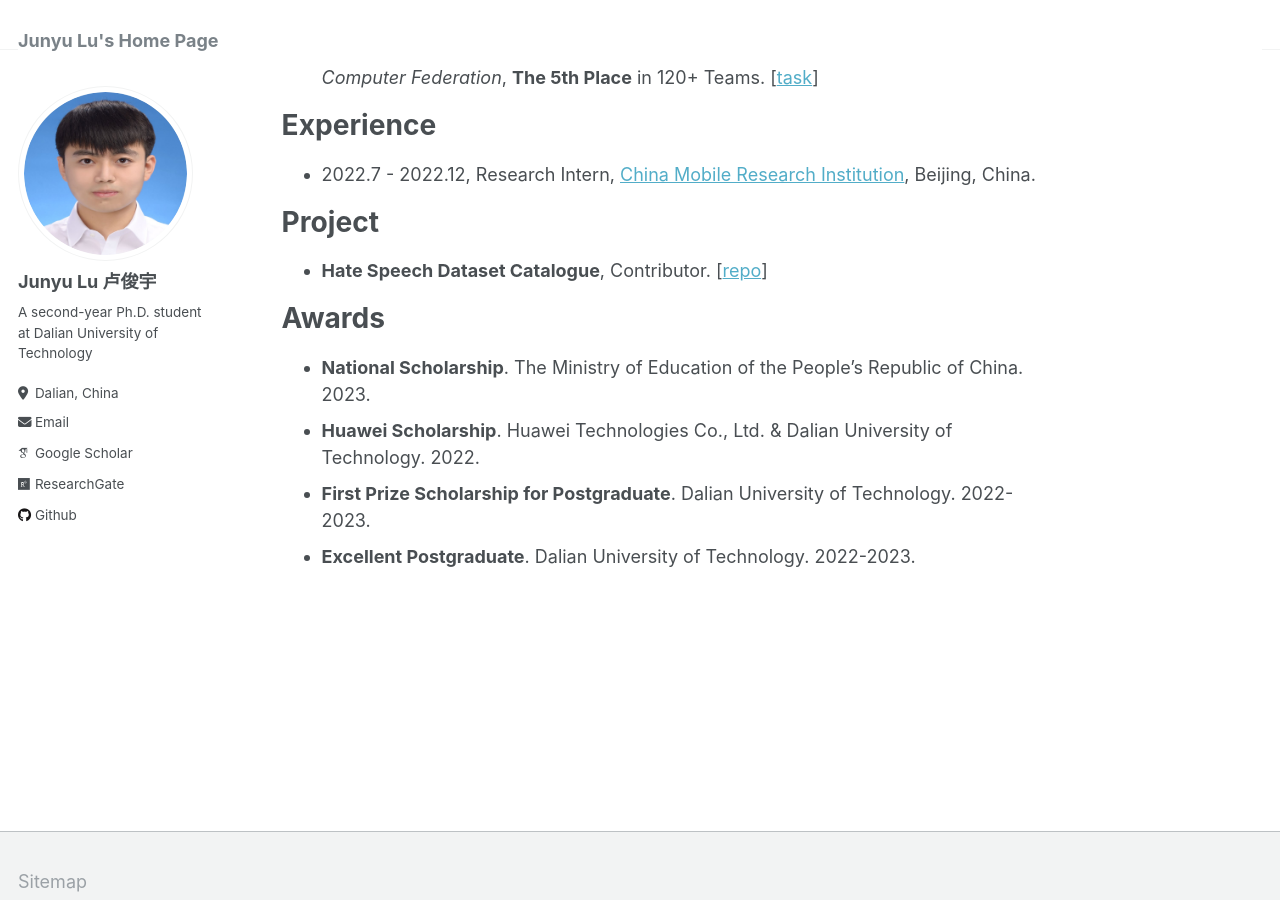
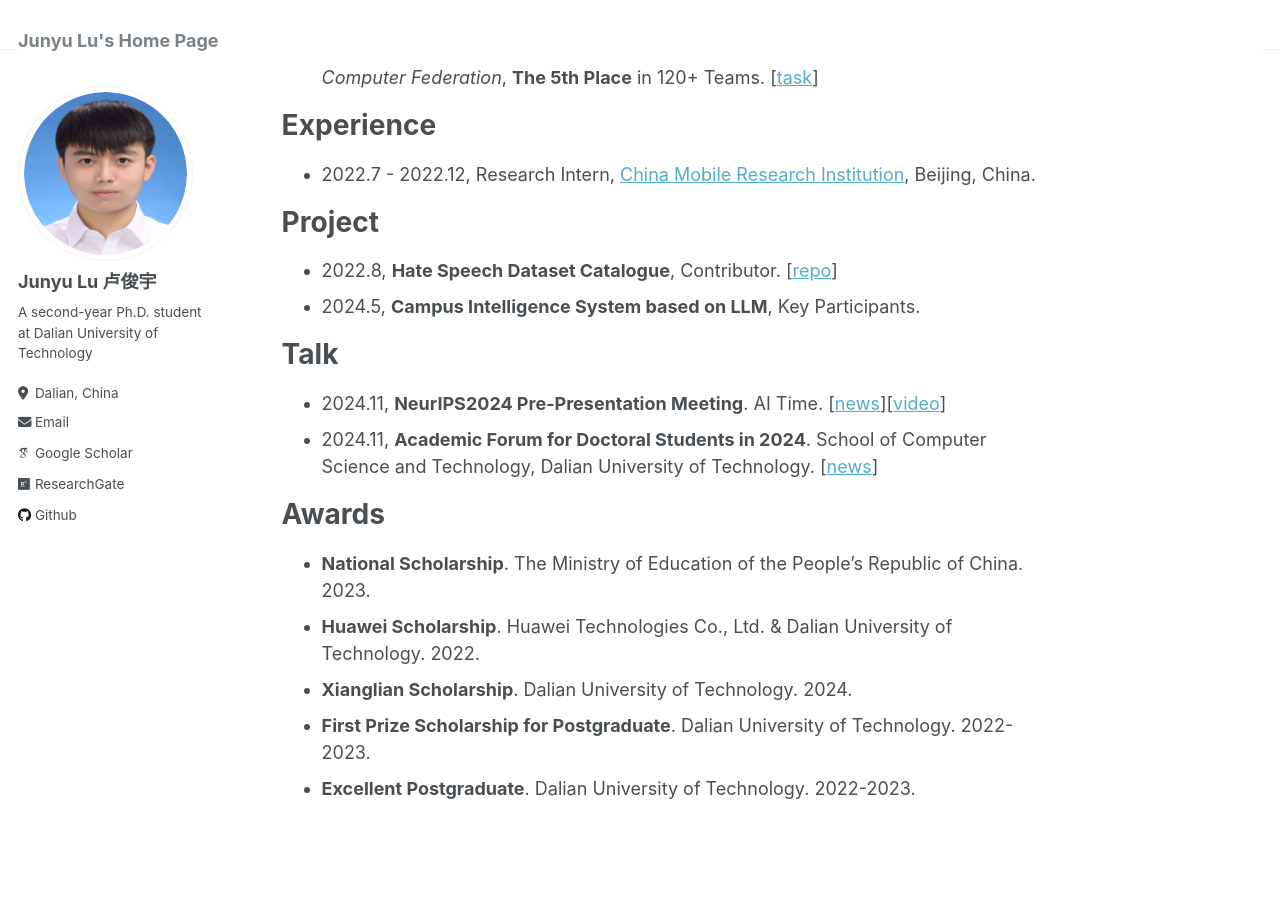
Before and after one commit to DUT-lujunyu/new_lujunyu.github.io, a Jekyll site: the page built from _pages/about.md, in a window 1280 px wide and 900 px high, scrolled down 1711 px. Built offline with Jekyll 4.4.1, drawn with Linux system fonts in a browser that asks for light colours; some web fonts are replaced.

Commit message:
Update about.md

```diff
--- a/_pages/about.md
+++ b/_pages/about.md
@@ -49,11 +49,18 @@ Experience
 
 Project
 ======
-- **Hate Speech Dataset Catalogue**, Contributor. [[repo](https://github.com/leondz/hatespeechdata)]
+- 2022.8, **Hate Speech Dataset Catalogue**, Contributor. [[repo](https://github.com/leondz/hatespeechdata)]
+- 2024.5, **Campus Intelligence System based on LLM**, Key Participants.
+
+Talk
+======
+- 2024.11, **NeurIPS2024 Pre-Presentation Meeting**. AI Time. [[news](https://mp.weixin.qq.com/s/pI64JxiMY_B1gQYp9h2jPw)][[video](https://www.bilibili.com/video/BV19hUUYdE2k)]
+- 2024.11, **Academic Forum for Doctoral Students in 2024**. School of Computer Science and Technology, Dalian University of Technology. [[news](https://mp.weixin.qq.com/s/b_Pa7PUG_dxToUaF3EbgAQ)]
 
 Awards
 ======
 - **National Scholarship**. The Ministry of Education of the People's Republic of China. 2023.
 - **Huawei Scholarship**. Huawei Technologies Co., Ltd. & Dalian University of Technology. 2022.
+- **Xianglian Scholarship**. Dalian University of Technology. 2024.
 - **First Prize Scholarship for Postgraduate**. Dalian University of Technology. 2022-2023.
 - **Excellent Postgraduate**. Dalian University of Technology. 2022-2023.
```
